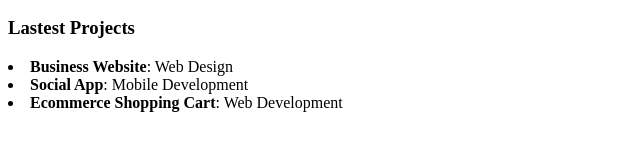
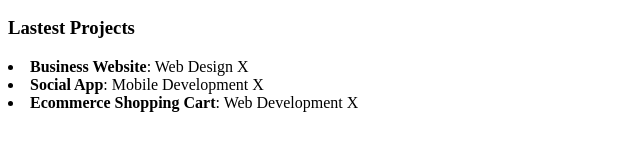
Before and after one commit to EmmYup/react-projectmanager-dummy, a React (Create React App) app: page / in a window 1280 px wide. Shown: the part 176-326 px from the top of the page, without its empty margins (0-640 px from the left). Built offline with nearby package versions, Linux system fonts and the light colour scheme.

Commit message:
now we can delete a project

```diff
--- a/src/App.js
+++ b/src/App.js
@@ -40,11 +40,20 @@ class App extends Component {
     this.setState({ projects: projects });
   }
 
+  handleDeleteProject(id) {
+    let projects = this.state.projects;
+    projects.splice(projects.findIndex(project => project.id === id), 1);
+    this.setState({ projects: projects });
+  }
+
   render() {
     return (
       <div className="App">
         <AddProject addProject={this.handleAddProject.bind(this)} />
-        <Projects projects={this.state.projects} />
+        <Projects
+          projects={this.state.projects}
+          onDelete={this.handleDeleteProject.bind(this)}
+        />
       </div>
     );
   }
--- a/src/Components/ProjectItem.js
+++ b/src/Components/ProjectItem.js
@@ -1,11 +1,15 @@
 import React, { Component } from 'react';
 
 class ProjectItem extends Component {
+  deleteProject(id) {
+    this.props.onDelete(id);
+  }
   render() {
     return (
       <li className="Project">
         <strong>{this.props.project.title}</strong>:{' '}
-        {this.props.project.category}
+        {this.props.project.category}{' '}
+        <a onClick={this.deleteProject.bind(this, this.props.project.id)}>X</a>
       </li>
     );
   }
--- a/src/Components/Projects.js
+++ b/src/Components/Projects.js
@@ -2,10 +2,17 @@ import React, { Component } from 'react';
 import ProjectItem from './ProjectItem';
 
 class Projects extends Component {
+  deleteProject(id) {
+    this.props.onDelete(id);
+  }
   render() {
     const projectItems = this.props.projects
       ? this.props.projects.map(project => (
-          <ProjectItem key={project.title} project={project} />
+          <ProjectItem
+            onDelete={this.deleteProject.bind(this)}
+            key={project.title}
+            project={project}
+          />
         ))
       : '';
     return (
```
